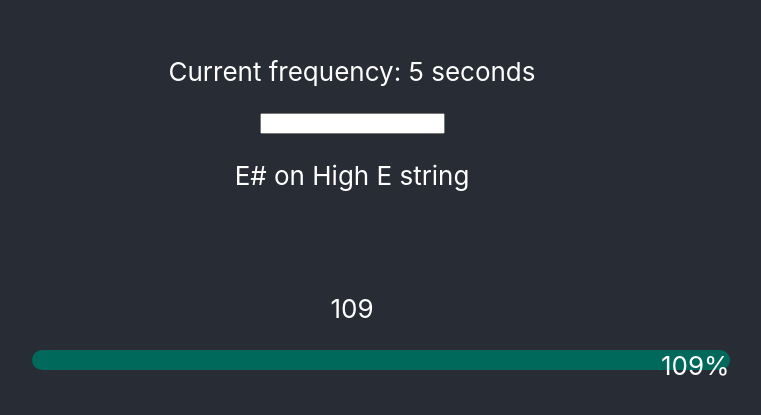
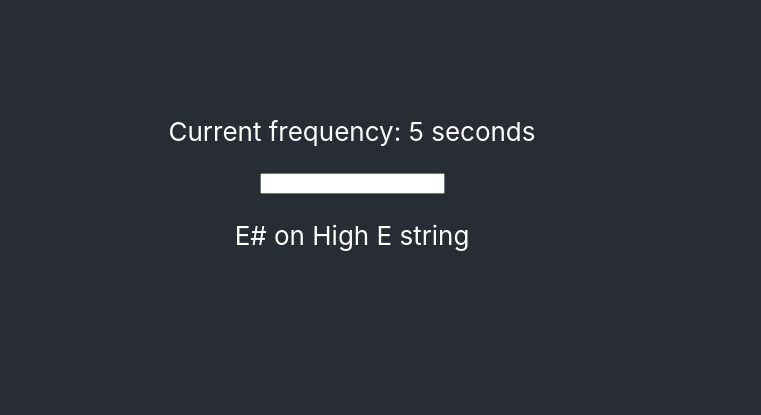
Before and after one commit to asingas/random-note, a React (Create React App) app: page / in a window 1280 px wide. Shown: the part 217-632 px from the top of the page, without its empty margins (288-1049 px from the left). Built offline with nearby package versions, Linux system fonts and the light colour scheme.

Commit message:
Push development

```diff
--- a/src/App.js
+++ b/src/App.js
@@ -1,7 +1,11 @@
 import './App.css';
 import React from 'react';
-import {useState, useEffect, useRef} from 'react';
+import {useState, useEffect} from 'react';
 
+/* Helper Functions */
+const getRandomInt = (arr, max) => {
+  return arr[Math.floor(Math.random() * max)];
+}
 
 const Progress = (props) => {
 
@@ -45,10 +49,6 @@ const Progress = (props) => {
   )
 }
 
-const getRandomInt = (arr, max) => {
-  return arr[Math.floor(Math.random() * max)];
-}
-
 const Input = ({setFrequency}) => {
 
   const handleKeyDown = (event) => {
@@ -87,9 +87,9 @@ function App() {
     <div className="App">
       <header className="App-header">
         <p>Current frequency: {frequency / 1000} seconds</p>
-        <Input setFrequency={setFrequency}  />
+        <Input setFrequency={setFrequency} />
         <p>{note} on {string} string</p>
-        <Progress frequency={frequency}/>
+        {/* <Progress frequency={frequency} /> */}
       </header>
     </div>
   );
```
